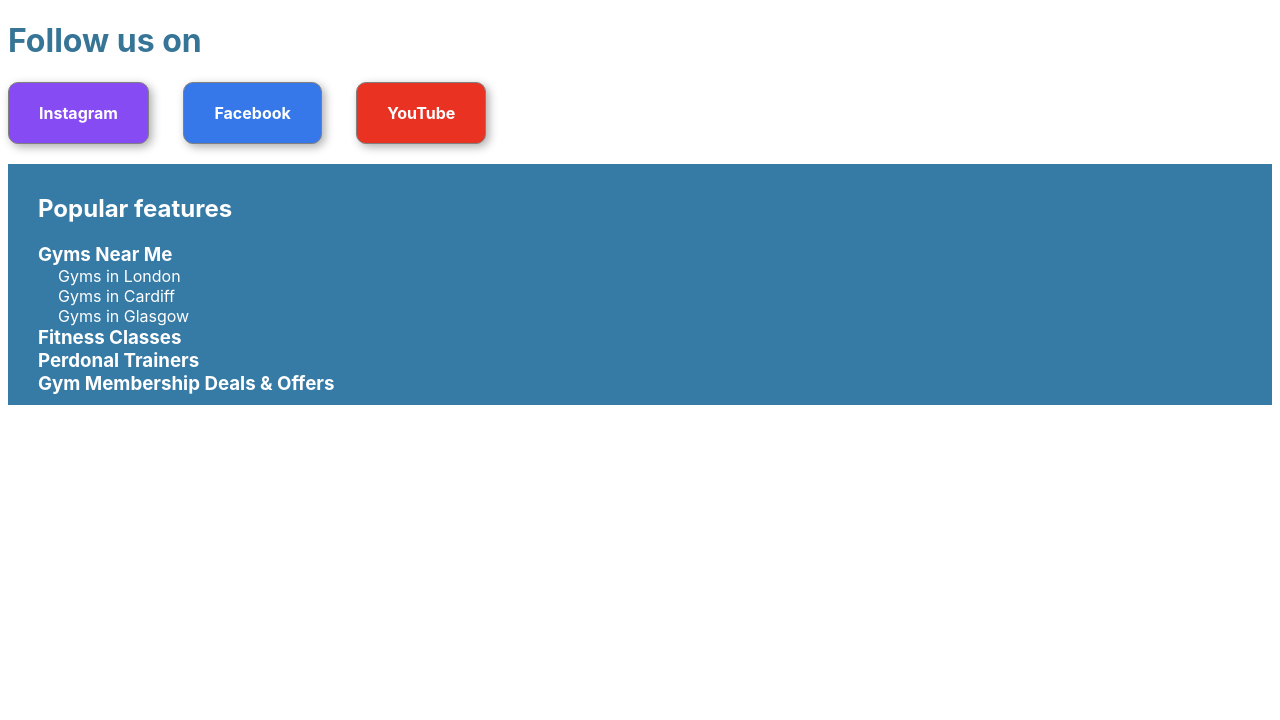
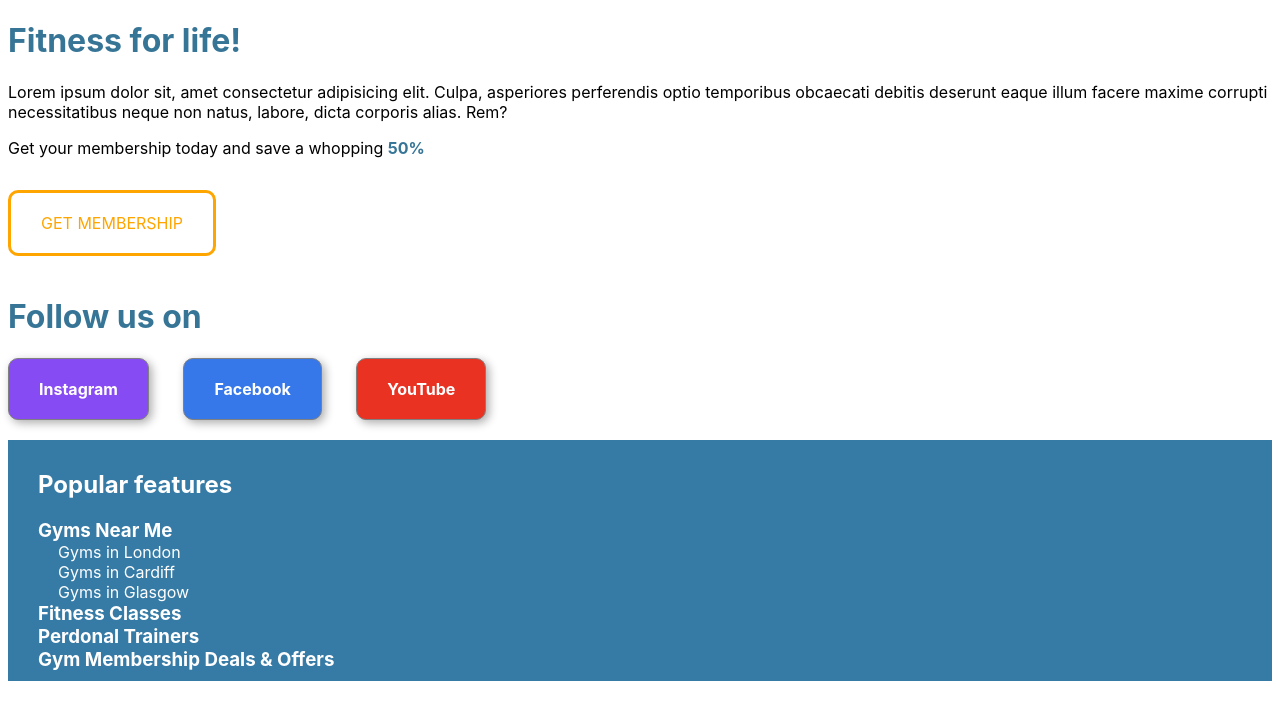
Before and after one commit to catlirex/boolean-uk-html-gymtastic, a website: page index.html in a window 1280 px wide. Drawn offline with Linux system fonts and the light colour scheme.

Commit message:
content added

```diff
--- a/index.html
+++ b/index.html
@@ -34,14 +34,38 @@
         color: white;
         box-shadow: 3px 3px 10px rgb(173, 173, 173);
       }
-      .follow-us {
+      h1 {
         color: #377597;
+      }
+      .content b {
+        color: #377597;
+      }
+      .get-member {
+        display: inline-block;
+        padding: 20px 30px;
+
+        margin-bottom: 20px;
+
+        border: 3px solid orange;
+        border-radius: 10px;
+
+        color: orange;
       }
     </style>
   </head>
   <body>
     <div class="nav-bar"></div>
-    <div class="content"></div>
+    <div class="content">
+      <h1>Fitness for life!</h1>
+      <p>
+        Lorem ipsum dolor sit, amet consectetur adipisicing elit. Culpa,
+        asperiores perferendis optio temporibus obcaecati debitis deserunt eaque
+        illum facere maxime corrupti necessitatibus neque non natus, labore,
+        dicta corporis alias. Rem?
+      </p>
+      <p>Get your membership today and save a whopping <b>50%</b></p>
+      <p class="get-member">GET MEMBERSHIP</p>
+    </div>
     <div class="follow-us">
       <h1>Follow us on</h1>
       <b style="background-color: #874bf4;">Instagram</b>
```
